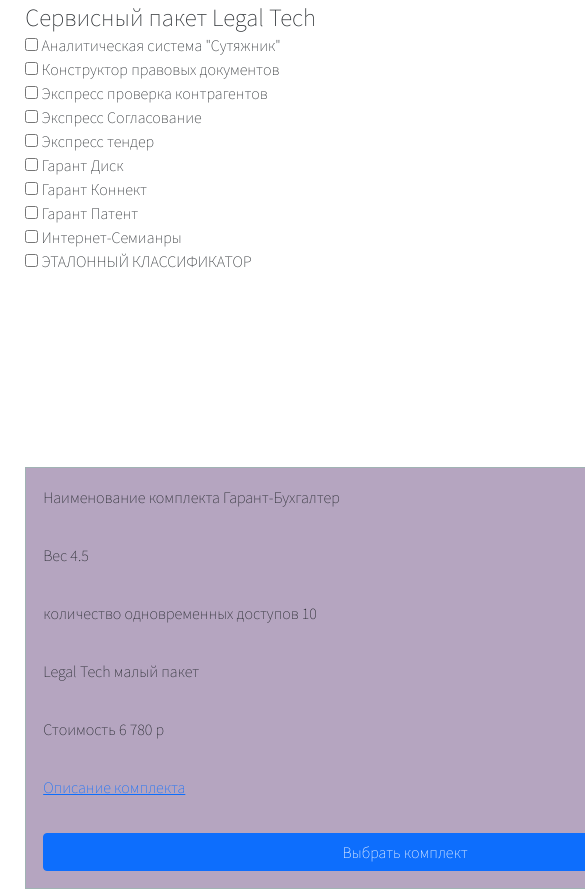
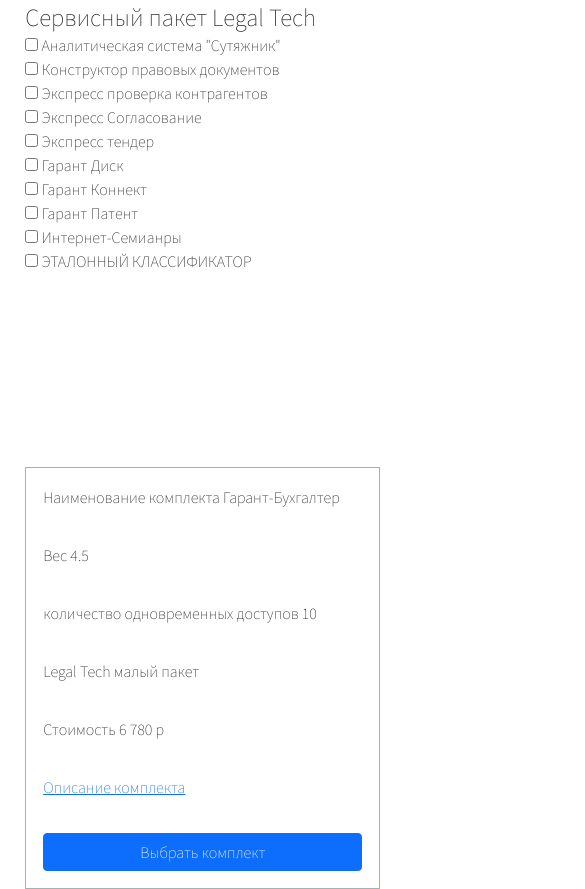
Before and after one commit to savchuckvadim/garant_constructor, a plain HTML site: page index.html in a window 390 px wide. Shown: the part 1740-2629 px from the top of the page, 585 px wide, since content can reach past the window. Drawn offline with nearby package versions, Linux system fonts and the light colour scheme.

Commit message:
fixed result

```diff
--- a/styles/result.css
+++ b/styles/result.css
@@ -24,7 +24,7 @@
 
 @media (max-width: 900px) {
     .result__wrapper {
-        width: 90vh;
+        max-width: 100vh;
         height: 50vh;
         /* margin-top: 5vh; */
         padding: 2vh;
@@ -37,7 +37,7 @@
         display: flex;
         flex-direction: column;
         justify-content: space-between;
-        background-color: rgb(181, 165, 192);
+        /* background-color: rgb(181, 165, 192); */
         border-width: 1px;
         border-color: rgb(160, 179, 179);
     }
```
